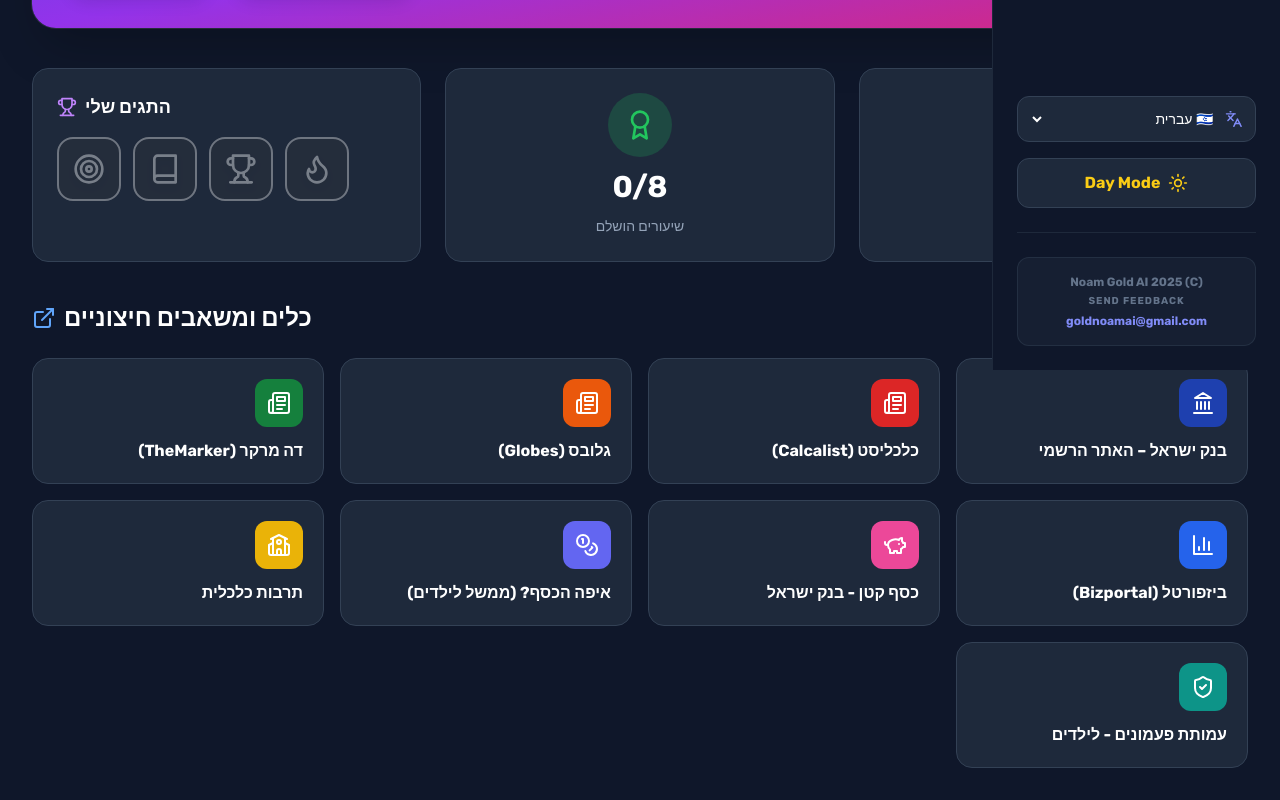
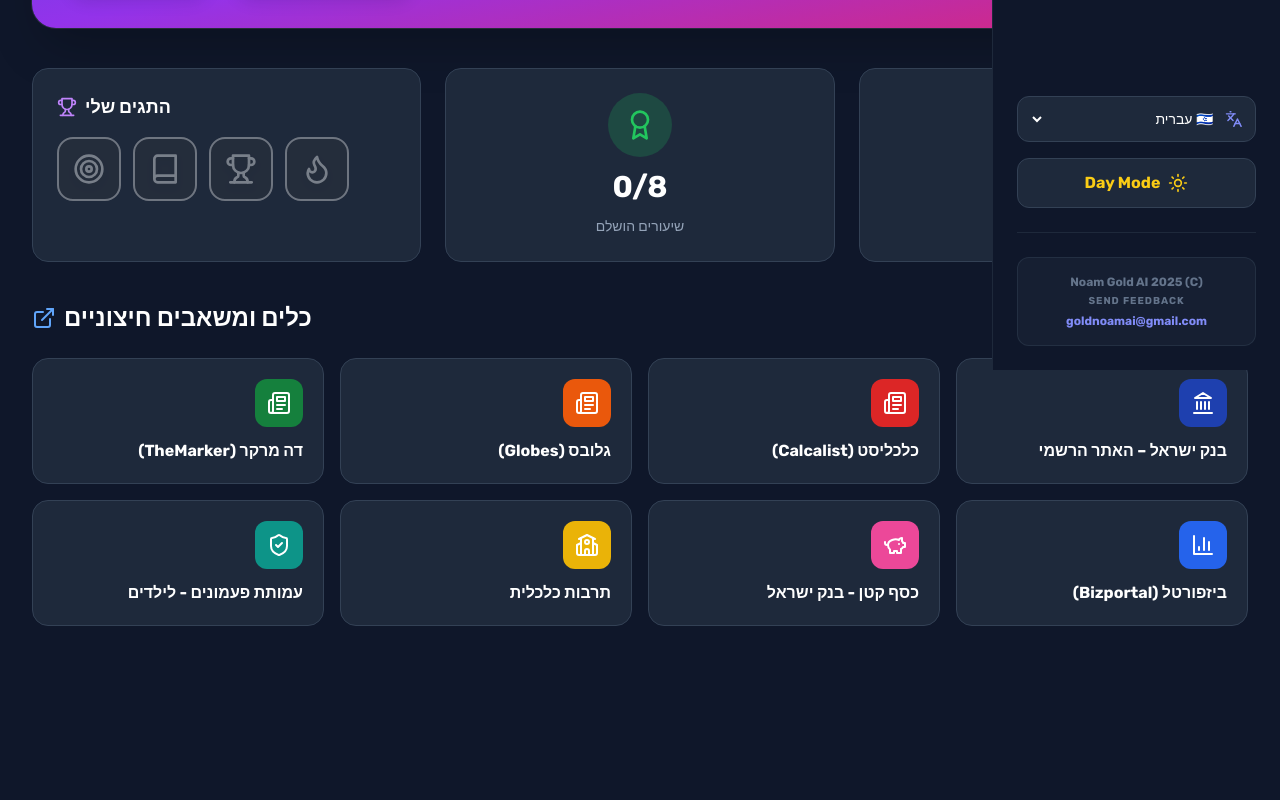
Before and after one commit to goldnoam/FinKidz, a React (Vite) app: page / in a window 1280 px wide. Shown: the part 430-1230 px from the top of the page. After the commit the page ends 1088 px from the top, so only its background shows below. Built offline with nearby package versions, Linux system fonts and the light colour scheme.

Commit message:
fix(translations): Improve fallback for missing translations
Ensure that when a specific language translation is not found, the system falls back to the Hebrew translations more robustly. This also updates the URL for the 'kessef-katan' lesson to the correct, current link.

```diff
--- a/components/LessonModal.tsx
+++ b/components/LessonModal.tsx
@@ -27,7 +27,7 @@
   language = 'he'
 }) => {
   const [isSpeaking, setIsSpeaking] = useState(false);
-  const t = (key: string) => UI_TRANSLATIONS[language]?.[key] || UI_TRANSLATIONS['he'][key] || key;
+  const t = (key: string) => UI_TRANSLATIONS[language]?.[key] || UI_TRANSLATIONS['he']?.[key] || key;
 
   const nextLesson = useMemo(() => {
     if (!lesson) return null;
--- a/constants.ts
+++ b/constants.ts
@@ -49,7 +49,7 @@
   zh: { home: '首页', lessons: '课程', siteTitle: 'FinKidz', heroTitle: '儿童理财', heroSubtitle: '年轻一代的金融教育' },
   hi: { home: 'होम', lessons: 'पाठ', siteTitle: 'FinKidz', heroTitle: 'बच्चों के लिए निवेश', heroSubtitle: 'युवा पीढ़ी के लिए वित्तीय शिक्षा' },
   de: { home: 'Startseite', lessons: 'Lektionen', siteTitle: 'FinKidz', heroTitle: 'Investitionen für Kinder', heroSubtitle: 'Finanzielle Bildung für die junge Generation' },
-  es: { home: 'Inicio', lessons: 'Lecciones', siteTitle: 'FinKidz', heroTitle: 'Inversiones para Niños', heroSubtitle: 'Educación Financiera para la Generación Joven' },
+  es: { home: 'Inicio', lessons: 'Lecciones', siteTitle: 'FinKidz', heroTitle: 'Inversiones para Niños', heroSubtitle: 'Educación Financiera para la Generation Joven' },
   fr: { home: 'Accueil', lessons: 'Leçons', siteTitle: 'FinKidz', heroTitle: 'Investissements pour Enfants', heroSubtitle: 'Éducation financière pour la jeune génération' }
 };
 
@@ -418,18 +418,10 @@
   {
     id: 'kessef-katan',
     title: 'כסף קטן - בנק ישראל',
-    url: 'https://www.boi.org.il/he/ConsumerInformation/EconomicEducation/Pages/KessefKatan.aspx',
+    url: 'https://www.boi.org.il/information/community-relations/small-moneyar/',
     iconName: 'savings',
     category: 'tools',
     color: 'bg-pink-500'
-  },
-  {
-    id: 'money-kids',
-    title: 'איפה הכסף? (ממשל לילדים)',
-    url: 'https://kids.gov.il/money',
-    iconName: 'money',
-    category: 'tools',
-    color: 'bg-indigo-500'
   },
   {
     id: 'tarbut-kalkalit',
```
